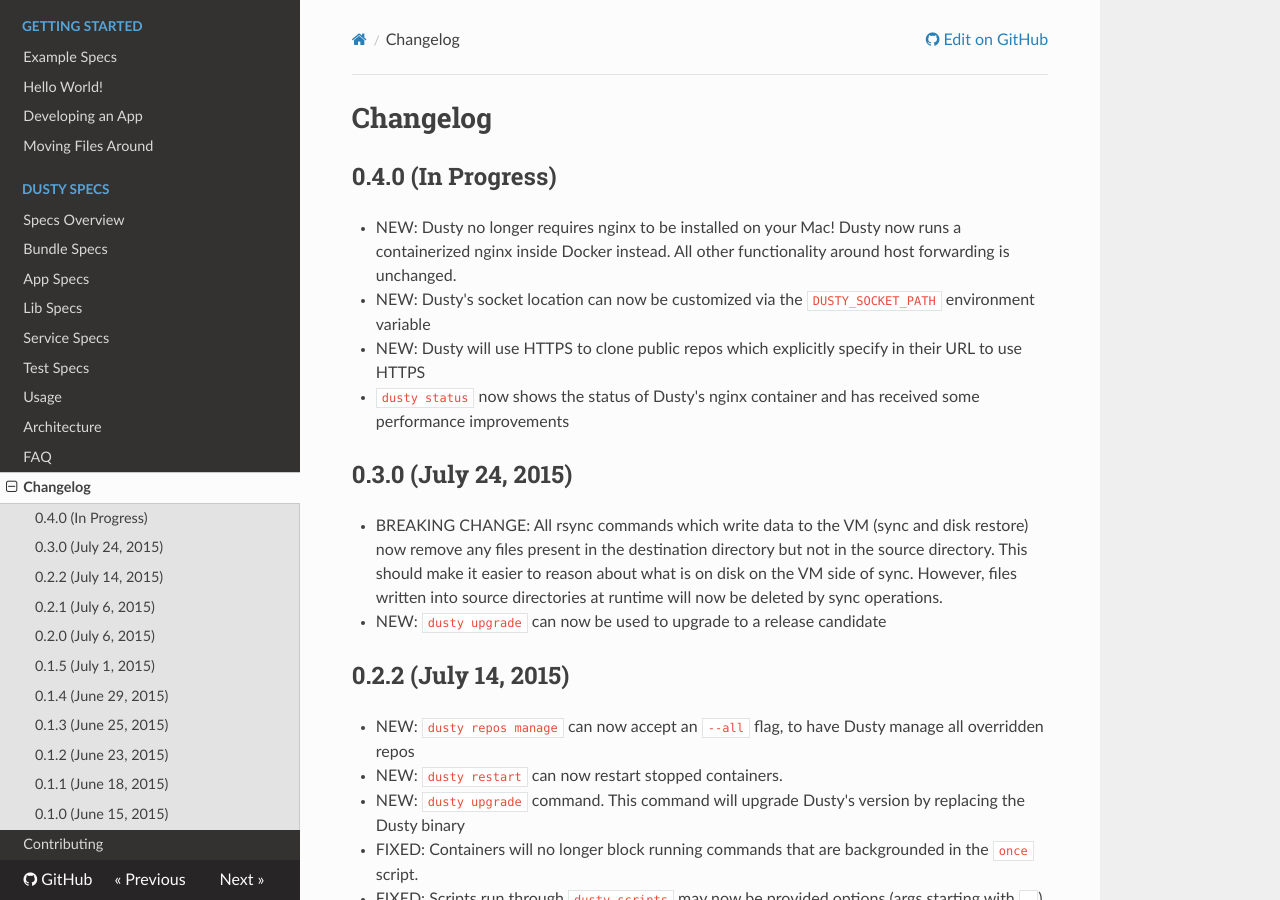
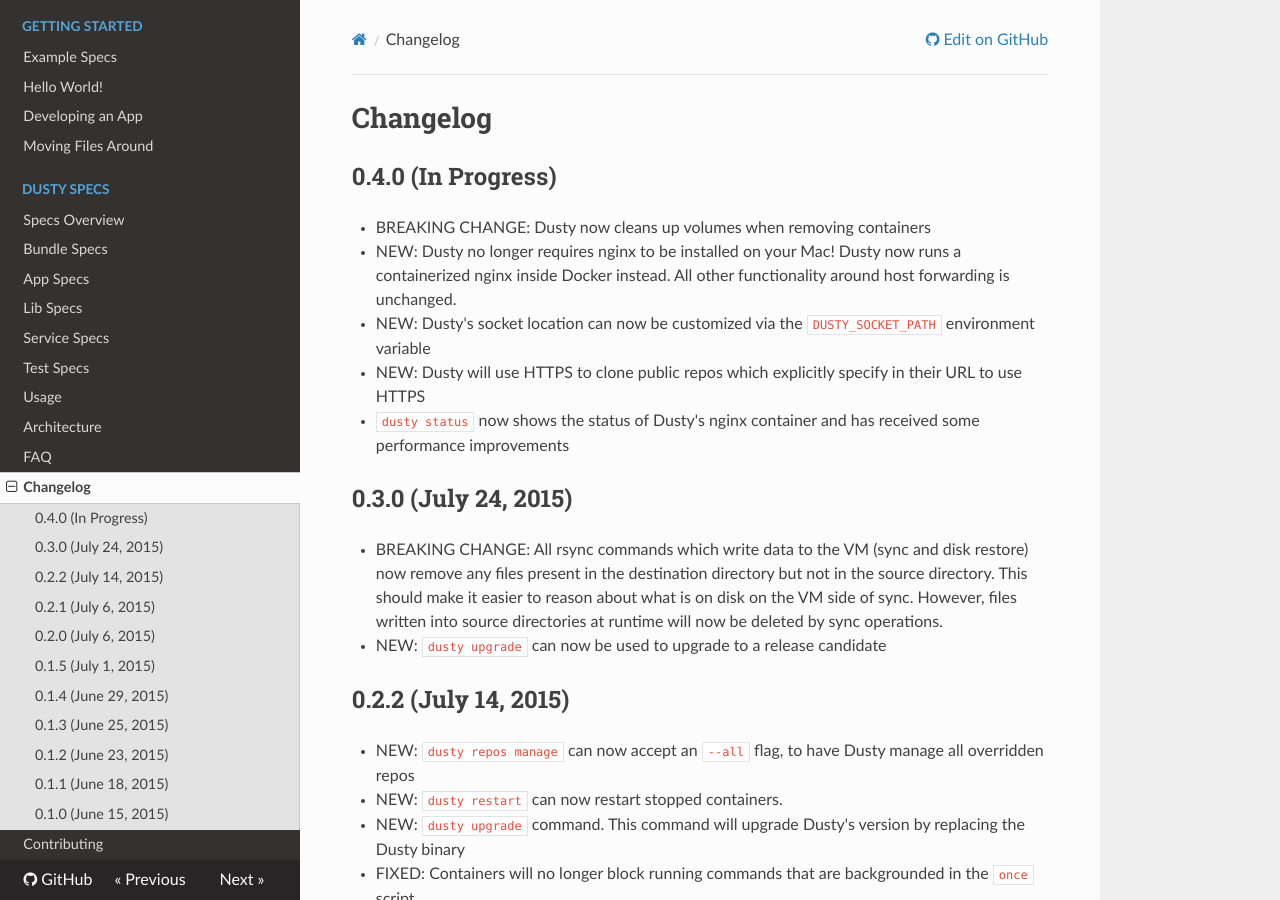
Before and after one commit to gamechanger/dusty, an MkDocs documentation site: the page built from docs/changelog.md, in a window 1280 px wide and 900 px high. Built offline with MkDocs 1.6.1, drawn with Linux system fonts in a browser that asks for light colours; nearby versions of some CDN libraries; old or Windows-style settings are respelled for this version of MkDocs.

Commit message:
changelog

```diff
--- a/docs/changelog.md
+++ b/docs/changelog.md
@@ -1,6 +1,8 @@
 # Changelog
 
 ## 0.4.0 (In Progress)
+ * BREAKING CHANGE: Dusty now cleans up volumes when removing containers
+
  * NEW: Dusty no longer requires nginx to be installed on your Mac! Dusty now runs a containerized nginx inside Docker instead. All other functionality around host forwarding is unchanged.
  * NEW: Dusty's socket location can now be customized via the `DUSTY_SOCKET_PATH` environment variable
  * NEW: Dusty will use HTTPS to clone public repos which explicitly specify in their URL to use HTTPS
```
